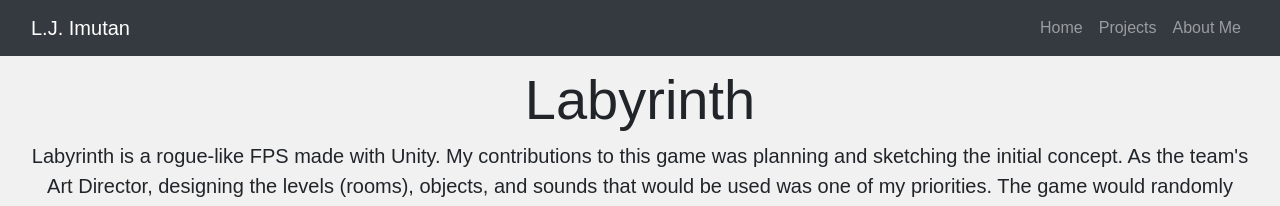
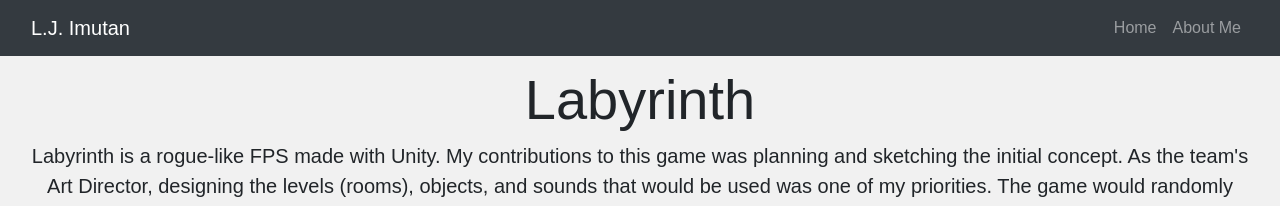
Before and after one commit to TheLJWay/TheLJWay.github.io, a Jekyll site: the page labyrinth.html, which Jekyll copies as it is, in a window 1280 px wide. Shown: the top 206 px of the page. Built offline with Jekyll 4.4.1, drawn with Linux system fonts in a browser that asks for light colours.

Commit message:
removed projects page

```diff
--- a/about.html
+++ b/about.html
@@ -26,9 +26,9 @@
         <li class="nav-item">
           <a class="nav-link" href="index.html">Home</a>
         </li>
-        <li class="nav-item">
+<!--        <li class="nav-item">
           <a class="nav-link" href="projects.html">Projects</a>
-        </li>
+        </li> -->
         <li class="nav-item">
           <a class="nav-link" href="about.html">About Me</a>
         </li>
--- a/index.html
+++ b/index.html
@@ -28,9 +28,9 @@
         <li class="nav-item">
           <a class="nav-link" href="index.html">Home</a>
         </li>
-        <li class="nav-item">
+<!-- Navigation        <li class="nav-item">
           <a class="nav-link" href="projects.html">Projects</a>
-        </li>
+        </li> -->
         <li class="nav-item">
           <a class="nav-link" href="about.html">About Me</a>
         </li>
--- a/labyrinth.html
+++ b/labyrinth.html
@@ -28,9 +28,9 @@
         <li class="nav-item">
           <a class="nav-link" href="index.html">Home</a>
         </li>
-        <li class="nav-item">
+<!--      <li class="nav-item">
           <a class="nav-link" href="projects.html">Projects</a>
-        </li>
+        </li> -->
         <li class="nav-item">
           <a class="nav-link" href="about.html">About Me</a>
         </li>
--- a/projects.html
+++ b/projects.html
@@ -26,9 +26,9 @@
         <li class="nav-item">
           <a class="nav-link" href="index.html">Home</a>
         </li>
-        <li class="nav-item">
+  <!--      <li class="nav-item">
           <a class="nav-link" href="projects.html">Projects</a>
-        </li>
+        </li> -->
         <li class="nav-item">
           <a class="nav-link" href="about.html">About Me</a>
         </li>
--- a/suivre.html
+++ b/suivre.html
@@ -28,9 +28,9 @@
         <li class="nav-item">
           <a class="nav-link" href="index.html">Home</a>
         </li>
-        <li class="nav-item">
+<!--        <li class="nav-item">
           <a class="nav-link" href="projects.html">Projects</a>
-        </li>
+        </li> -->
         <li class="nav-item">
           <a class="nav-link" href="about.html">About Me</a>
         </li>
--- a/watchlist.html
+++ b/watchlist.html
@@ -28,9 +28,9 @@
         <li class="nav-item">
           <a class="nav-link" href="index.html">Home</a>
         </li>
-        <li class="nav-item">
+<!--        <li class="nav-item">
           <a class="nav-link" href="projects.html">Projects</a>
-        </li>
+        </li> -->
         <li class="nav-item">
           <a class="nav-link" href="about.html">About Me</a>
         </li>
```
